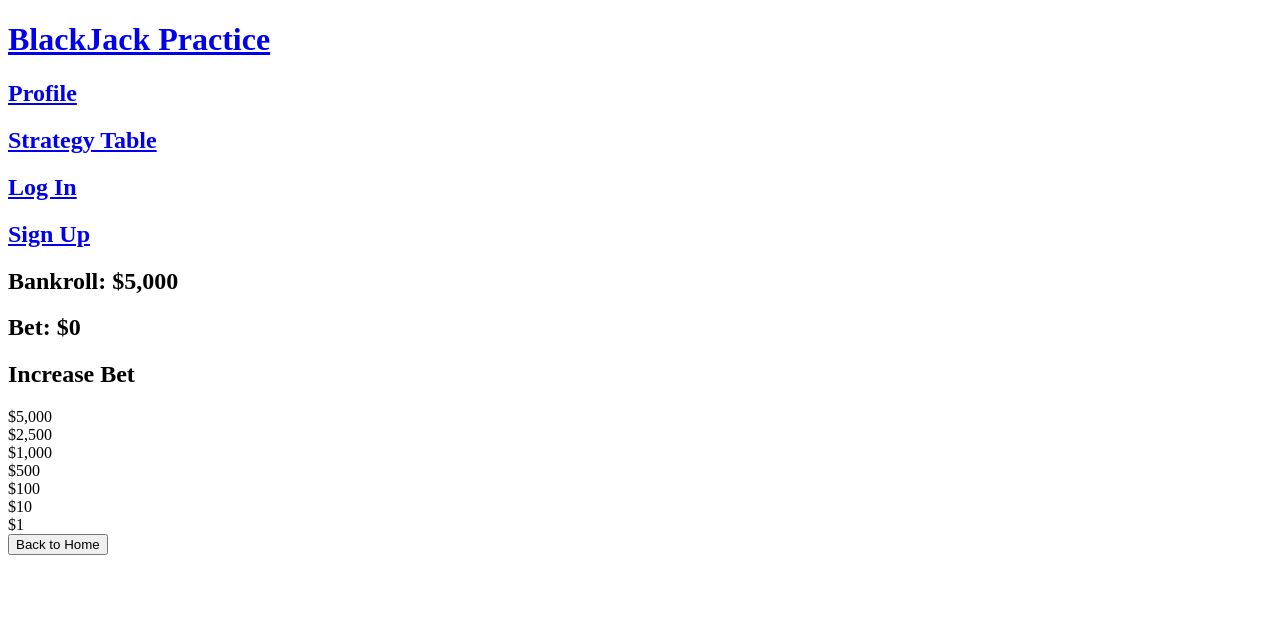
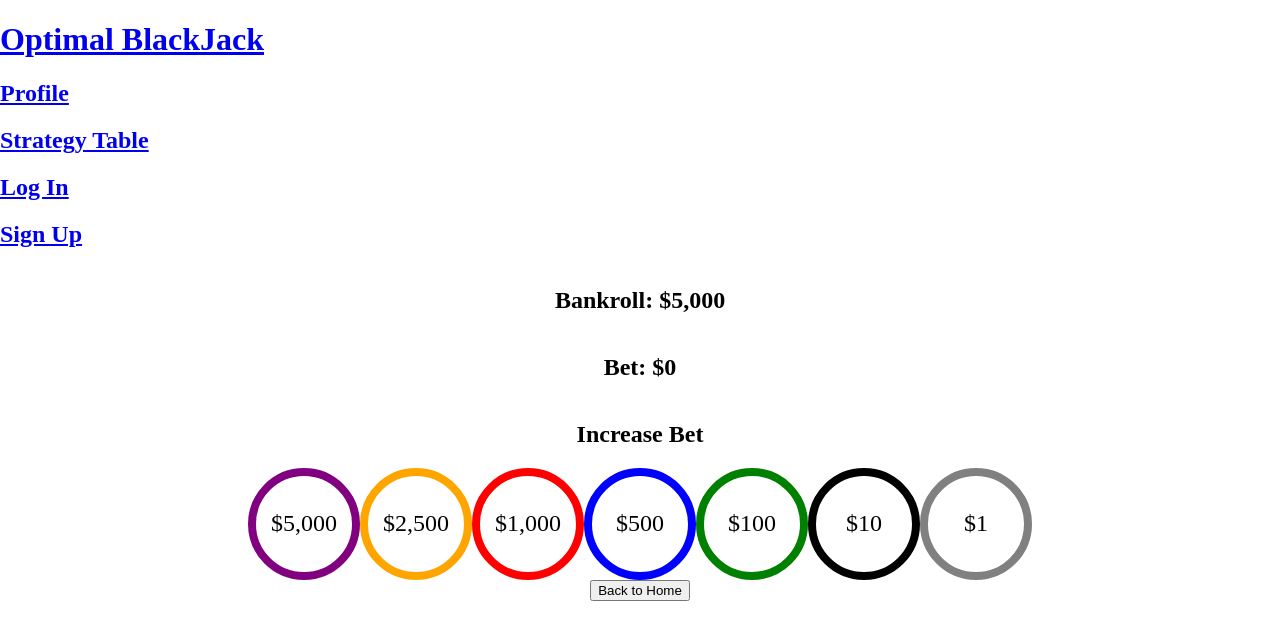
Before and after one commit to f-bergener/blackjack-website, a React app: page /game in a window 1280 px wide. Shown: the top 640 px of the page. Built offline with nearby package versions, Linux system fonts and the light colour scheme.

Commit message:
Updated CSS for containers

```diff
--- a/client/components/ActiveHandDisplay.tsx
+++ b/client/components/ActiveHandDisplay.tsx
@@ -53,20 +53,34 @@ const ActiveHandDisplay: React.FC = () => {
       </h2> */}
       <h2>Bet: ${pot.toLocaleString("en")}</h2>
       {splitPot ? <h2>Split Bet: ${splitPot.toLocaleString("en")}</h2> : <></>}
+      <div className="container active-hand">
+        <div className="container hand">
           <PlayerHand />
           <h2>Player Count: {playerCount}</h2>
+          <div>
             <Hit />
             <Stay />
             <DoubleDown />
             <Split />
+          </div>
           {playerHandBestMove ? <h1>{playerHandBestMove}</h1> : <></>}
+        </div>
+        <div className="container hand">
           <SplitHand />
-      <h2>{splitHand.length >= 2 ? `Split Count: ${splitCount}` : <></>}</h2>
+          <h2>
+            {splitHand.length >= 2 ? `Split Count: ${splitCount}` : <></>}
+          </h2>
+          <div>
             <SplitHit />
             <SplitStay />
+          </div>
           {splitHandBestMove ? <h1>{splitHandBestMove}</h1> : <></>}
+        </div>
+        <div className="container hand">
           <DealerHand />
           <h2>{!stayBoolean ? `Dealer Count: ${dealerCount}` : <></>}</h2>
+        </div>
+      </div>
       <UpdateBankroll />
       <SplitUpdateBankroll />
     </>
--- a/client/components/DealerHand.tsx
+++ b/client/components/DealerHand.tsx
@@ -12,7 +12,7 @@ const DealerHand: React.FC = () => {
     let card = dealerHand[1];
     if (card.faceValue) {
       return (
-        <>
+        <div className="container card">
           <img
             className="card-back"
             src={cardBack}
@@ -24,11 +24,11 @@ const DealerHand: React.FC = () => {
             src={images[`${card.suit}${card.faceValue}`]}
             alt={`${card.faceValue} of ${card.suit}`}
           />
-        </>
+        </div>
       );
     } else {
       return (
-        <>
+        <div className="container card">
           <img
             className="card-back"
             src={cardBack}
@@ -40,7 +40,7 @@ const DealerHand: React.FC = () => {
             src={images[`${card.suit}${card.numberValue}`]}
             alt={`${card.numberValue} of ${card.suit}`}
           />
-        </>
+        </div>
       );
     }
   } else {
--- a/client/components/DownChips.tsx
+++ b/client/components/DownChips.tsx
@@ -10,7 +10,7 @@ const DownChips: React.FC = () => {
   const displayDecreaseChips = () => {
     if (bet >= 5000) {
       return (
-        <div className="decrease-chips seven">
+        <div className="container chips decrease-chips seven">
           <div
             className="chip"
             onClick={() => dispatch(removeFromBet(5000))}
@@ -64,7 +64,7 @@ const DownChips: React.FC = () => {
       );
     } else if (bet >= 2500) {
       return (
-        <div className="decrease-chips six">
+        <div className="container chips decrease-chips six">
           <div
             className="chip"
             onClick={() => dispatch(removeFromBet(2500))}
@@ -111,7 +111,7 @@ const DownChips: React.FC = () => {
       );
     } else if (bet >= 1000) {
       return (
-        <div className="decrease-chips five">
+        <div className="container chips decrease-chips five">
           <div
             className="chip"
             onClick={() => dispatch(removeFromBet(1000))}
@@ -151,7 +151,7 @@ const DownChips: React.FC = () => {
       );
     } else if (bet >= 500) {
       return (
-        <div className="decrease-chips four">
+        <div className="container chips decrease-chips four">
           <div
             className="chip"
             onClick={() => dispatch(removeFromBet(500))}
@@ -184,7 +184,7 @@ const DownChips: React.FC = () => {
       );
     } else if (bet >= 100) {
       return (
-        <div className="decrease-chips three">
+        <div className="container chips decrease-chips three">
           <div
             className="chip"
             onClick={() => dispatch(removeFromBet(100))}
@@ -210,7 +210,7 @@ const DownChips: React.FC = () => {
       );
     } else if (bet >= 10) {
       return (
-        <div className="decrease-chips two">
+        <div className="container chips decrease-chips two">
           <div
             className="chip"
             onClick={() => dispatch(removeFromBet(10))}
@@ -229,7 +229,7 @@ const DownChips: React.FC = () => {
       );
     } else if (bet >= 1) {
       return (
-        <div className="decrease-chips one">
+        <div className="container chips decrease-chips one">
           <div
             className="chip"
             onClick={() => dispatch(removeFromBet(1))}
--- a/client/components/Game.tsx
+++ b/client/components/Game.tsx
@@ -12,20 +12,19 @@ const Game: React.FC = () => {
   const bet = useSelector((state: State) => state.game.bet);
   const bankroll = useSelector((state: State) => state.user.bankroll);
   const playerHand = useSelector((state: State) => state.game.playerHand);
-  const playerHandBestMove = useSelector(
-    (state: State) => state.game.playerHandBestMove
-  );
 
   return (
-    <>
+    <div className="container game">
       <h2>Bankroll: ${(bankroll - bet).toLocaleString("en")}</h2>
-      {playerHand.length > 0 ? <MoveFeedback /> : <></>}
-      {playerHand.length === 0 ? <SendData /> : <></>}
-      {!pot ? <PreDealDisplay /> : <ActiveHandDisplay />}
+      <div className="container game-display">
+        {playerHand.length > 0 ? <MoveFeedback /> : <></>}
+        {playerHand.length === 0 ? <SendData /> : <></>}
+        {!pot ? <PreDealDisplay /> : <ActiveHandDisplay />}
+      </div>
       <Link to="/">
         <button>Back to Home</button>
       </Link>
-    </>
+    </div>
   );
 };
 
--- a/client/components/GameButtons.tsx
+++ b/client/components/GameButtons.tsx
@@ -22,7 +22,7 @@ export const Deal: React.FC = () => {
   const bet = useSelector((state: State) => state.game.bet);
   return (
     <button
-      className="button deal-button"
+      className="button hit-button"
       onClick={() => {
         dispatch(postDealUpdate());
         dispatch(updateUserBankroll(-bet));
--- a/client/components/Header.tsx
+++ b/client/components/Header.tsx
@@ -9,7 +9,7 @@ const Header: React.FC = () => {
   return (
     <header>
       <Link to="/">
-        <h1 id="main-header">BlackJack Practice</h1>
+        <h1 id="main-header">Optimal BlackJack</h1>
       </Link>
       <Link to="/profilepage">
         <h2>Profile</h2>
--- a/client/components/RegularHand.tsx
+++ b/client/components/RegularHand.tsx
@@ -4,7 +4,7 @@ import { card } from "./data/getDeck";
 
 const RegularHand: React.FC<card[]> = (hand: card[]) => {
   return (
-    <>
+    <div className="container card">
       {hand.map((card: card) => {
         if (card.faceValue) {
           return (
@@ -26,7 +26,7 @@ const RegularHand: React.FC<card[]> = (hand: card[]) => {
           );
         }
       })}
-    </>
+    </div>
   );
 };
 
--- a/client/components/UpChips.tsx
+++ b/client/components/UpChips.tsx
@@ -12,7 +12,7 @@ const UpChips: React.FC = () => {
   const displayIncreaseChips = () => {
     if (remainingBankroll >= 5000) {
       return (
-        <div className="increase-chips seven">
+        <div className="container chips increase-chips seven">
           <div
             className="chip"
             onClick={() => dispatch(addToBet(5000))}
@@ -66,7 +66,7 @@ const UpChips: React.FC = () => {
       );
     } else if (remainingBankroll >= 2500) {
       return (
-        <div className="increase-chips six">
+        <div className="container chips increase-chips six">
           <div
             className="chip"
             onClick={() => dispatch(addToBet(2500))}
@@ -113,7 +113,7 @@ const UpChips: React.FC = () => {
       );
     } else if (remainingBankroll >= 1000) {
       return (
-        <div className="increase-chips five">
+        <div className="container chips increase-chips five">
           <div
             className="chip"
             onClick={() => dispatch(addToBet(1000))}
@@ -153,7 +153,7 @@ const UpChips: React.FC = () => {
       );
     } else if (remainingBankroll >= 500) {
       return (
-        <div className="increase-chips four">
+        <div className="container chips increase-chips four">
           <div
             className="chip"
             onClick={() => dispatch(addToBet(500))}
@@ -186,7 +186,7 @@ const UpChips: React.FC = () => {
       );
     } else if (remainingBankroll >= 100) {
       return (
-        <div className="increase-chips three">
+        <div className="container chips increase-chips three">
           <div
             className="chip"
             onClick={() => dispatch(addToBet(100))}
@@ -212,7 +212,7 @@ const UpChips: React.FC = () => {
       );
     } else if (remainingBankroll >= 10) {
       return (
-        <div className="increase-chips two">
+        <div className="container chips increase-chips two">
           <div
             className="chip"
             onClick={() => dispatch(addToBet(10))}
@@ -231,7 +231,7 @@ const UpChips: React.FC = () => {
       );
     } else if (remainingBankroll >= 1) {
       return (
-        <div className="increase-chips one">
+        <div className="container chips increase-chips one">
           <div
             className="chip"
             onClick={() => dispatch(addToBet(1))}
--- a/public/style.css
+++ b/public/style.css
@@ -0,0 +1,58 @@
+body {
+  margin: 0;
+}
+
+.container {
+  display: flex;
+}
+
+.game {
+  flex-direction: column;
+  align-items: center;
+}
+
+.game-display {
+  flex-direction: column;
+  align-items: center;
+}
+
+.active-hand {
+  justify-content: space-between;
+}
+
+.hand {
+  flex-direction: column;
+  align-items: center;
+}
+
+.chips {
+  justify-content: space-between;
+}
+
+.chip {
+  display: flex;
+  justify-content: center;
+  align-items: center;
+  width: 4em;
+  height: 4em;
+  font-size: 1.5em;
+  background-color: white;
+  color: black;
+  border-style: solid;
+  border-width: 8px;
+  border-radius: 50%;
+  cursor: pointer;
+}
+/* .card {
+  justify-content: space-around;
+} */
+
+/* img {
+  width: 30%;
+}
+
+@media (min-width: 1024px) {
+  img {
+    width: 10%;
+  }
+} */
```
Also changed, not shown: public/bundle.js. Lines whose indentation alone changed are shown as unchanged.
